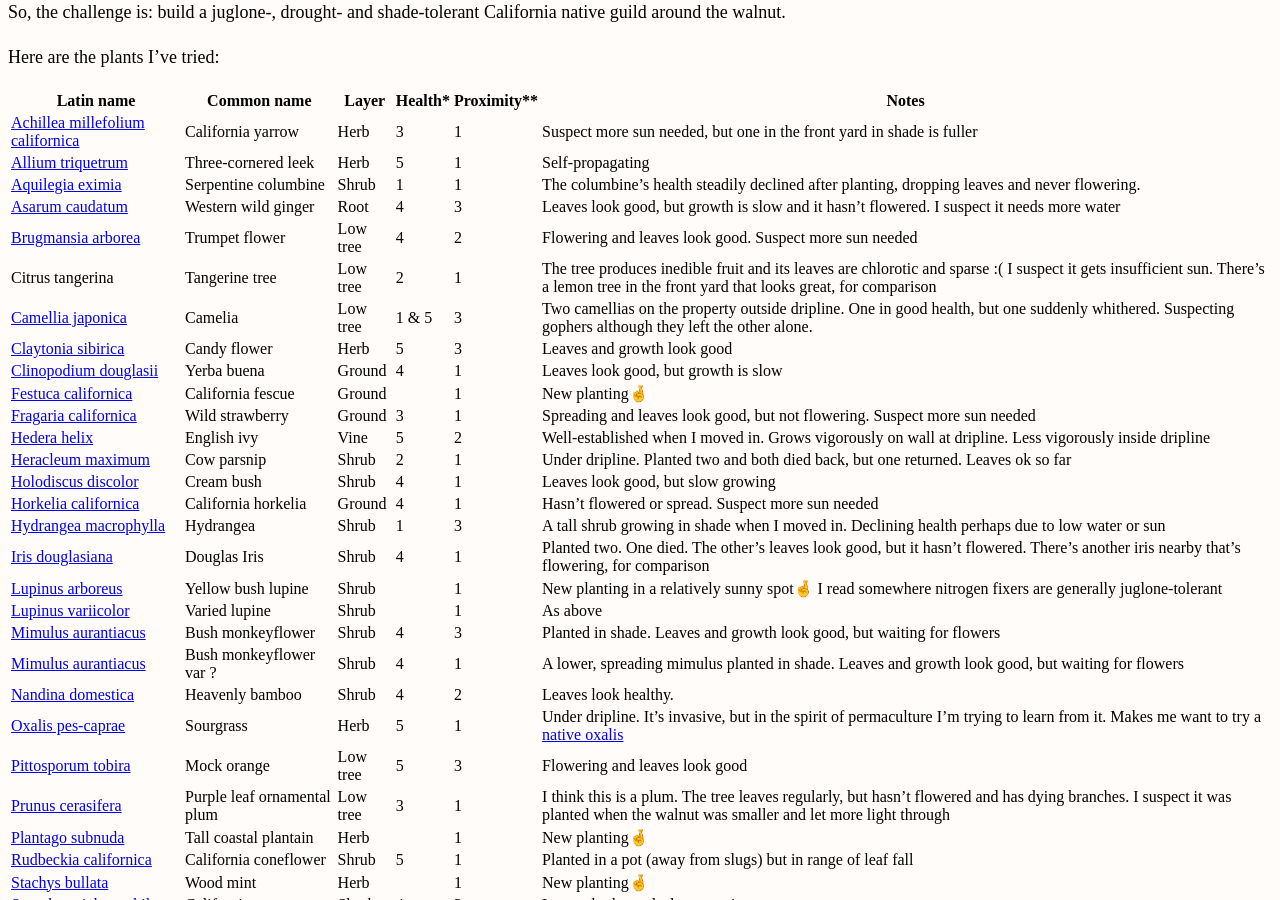
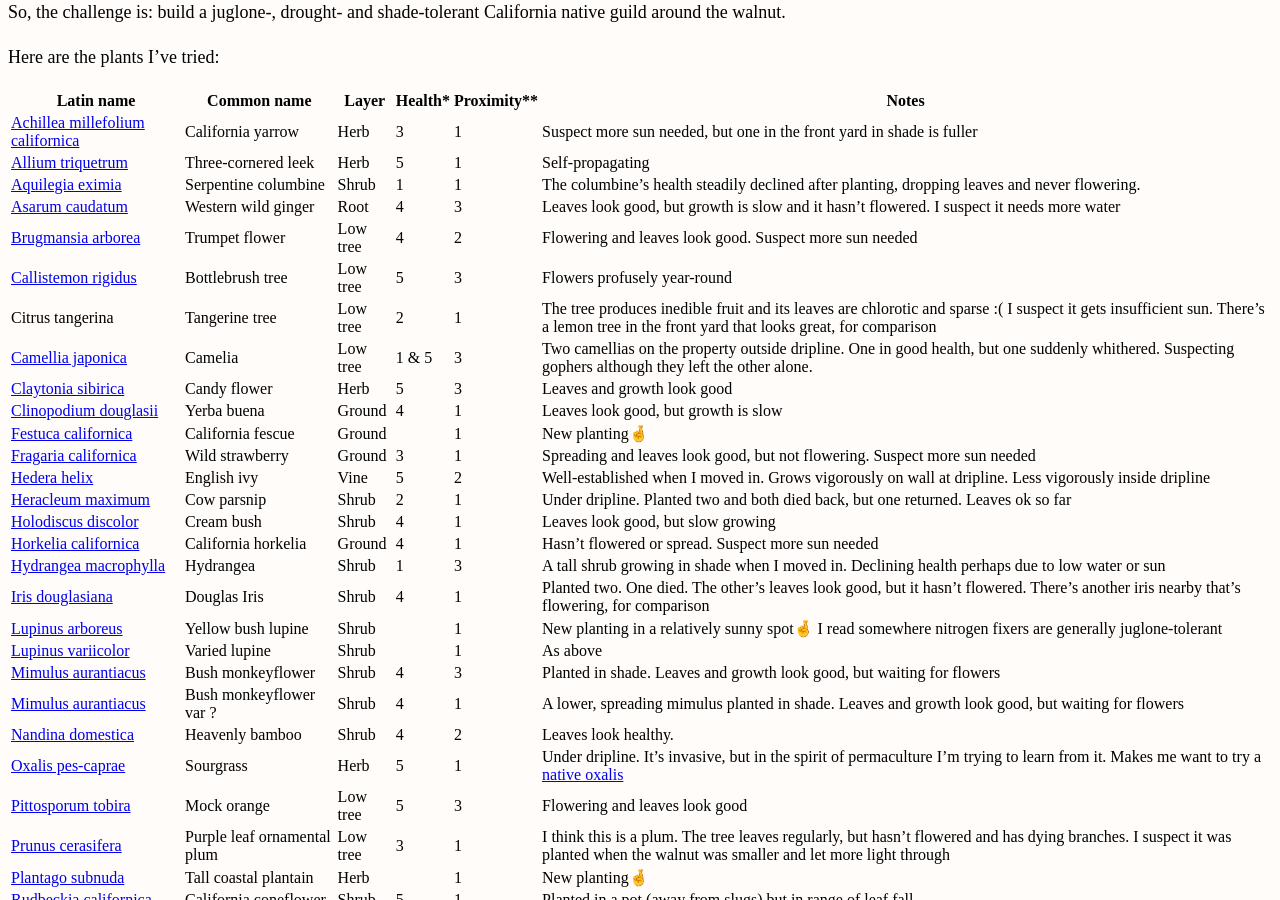
Before and after one commit to erikeldridge/erikeldridge.github.com, a Jekyll site: the page built from _posts/2018-01-20-walnut-guild.md, in a window 1280 px wide and 900 px high, scrolled down 501 px. Built offline with Jekyll 4.4.1, drawn with Linux system fonts in a browser that asks for light colours; nearby versions of some CDN libraries.

Commit message:
Update from Forestry.io - 2018-01-20-walnut-guild.md

```diff
--- a/_posts/2018-01-20-walnut-guild.md
+++ b/_posts/2018-01-20-walnut-guild.md
@@ -34,6 +34,7 @@ Here are the plants I've tried:
 | [Aquilegia eximia](https://www.inaturalist.org/taxa/57230-Aquilegia-eximia) | Serpentine columbine | Shrub | 1 | 1 | The columbine's health steadily declined after planting, dropping leaves and never flowering. |
 | [Asarum caudatum](https://www.inaturalist.org/taxa/52858-Asarum-caudatum) | Western wild ginger | Root | 4 | 3 | Leaves look good, but growth is slow and it hasn't flowered. I suspect it needs more water |
 | [Brugmansia arborea](https://www.inaturalist.org/taxa/126914-Brugmansia-arborea) | Trumpet flower | Low tree | 4 | 2 | Flowering and leaves look good. Suspect more sun needed |
+| [Callistemon rigidus](https://www.inaturalist.org/taxa/146916-Callistemon-rigidus) | Bottlebrush tree | Low tree | 5 | 3 | Flowers profusely year-round |
 | Citrus tangerina | Tangerine tree | Low tree | 2 | 1 | The tree produces inedible fruit and its leaves are chlorotic and sparse :( I suspect it gets insufficient sun. There's a lemon tree in the front yard that looks great, for comparison |
 | [Camellia japonica](https://www.inaturalist.org/taxa/83056-Camellia-japonica) | Camelia | Low tree | 1 & 5 | 3 | Two camellias on the property outside dripline. One in good health, but one suddenly whithered. Suspecting gophers although they left the other alone. |
 | [Claytonia sibirica](https://www.inaturalist.org/taxa/55767-Claytonia-sibirica) | Candy flower | Herb | 5 | 3 | Leaves and growth look good |
```
